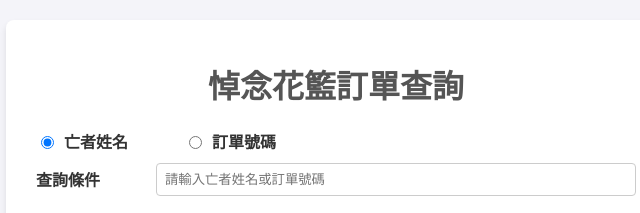
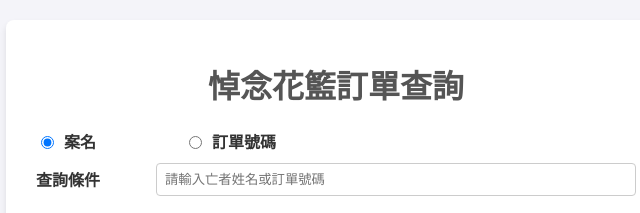
Before and after one commit to projectavery/n8n_Liff, a plain HTML site: page aj_search.html in a window 1280 px wide. Shown: the top 213 px of the page, 304-944 px from the left. Drawn offline with Linux system fonts and the light colour scheme.

Commit message:
Update aj_search.html

```diff
--- a/aj_search.html
+++ b/aj_search.html
@@ -99,7 +99,7 @@
         <div class="form-section">
             <div class="input-group">
                 <input type="radio" id="byName" name="queryType" value="byName" checked>
-                <label for="byName">亡者姓名</label>
+                <label for="byName">案名</label>
                 <input type="radio" id="byOrder" name="queryType" value="byOrder">
                 <label for="byOrder">訂單號碼</label>
             </div>
@@ -242,4 +242,5 @@
         });
     </script>
 </body>
+
 </html>
```
